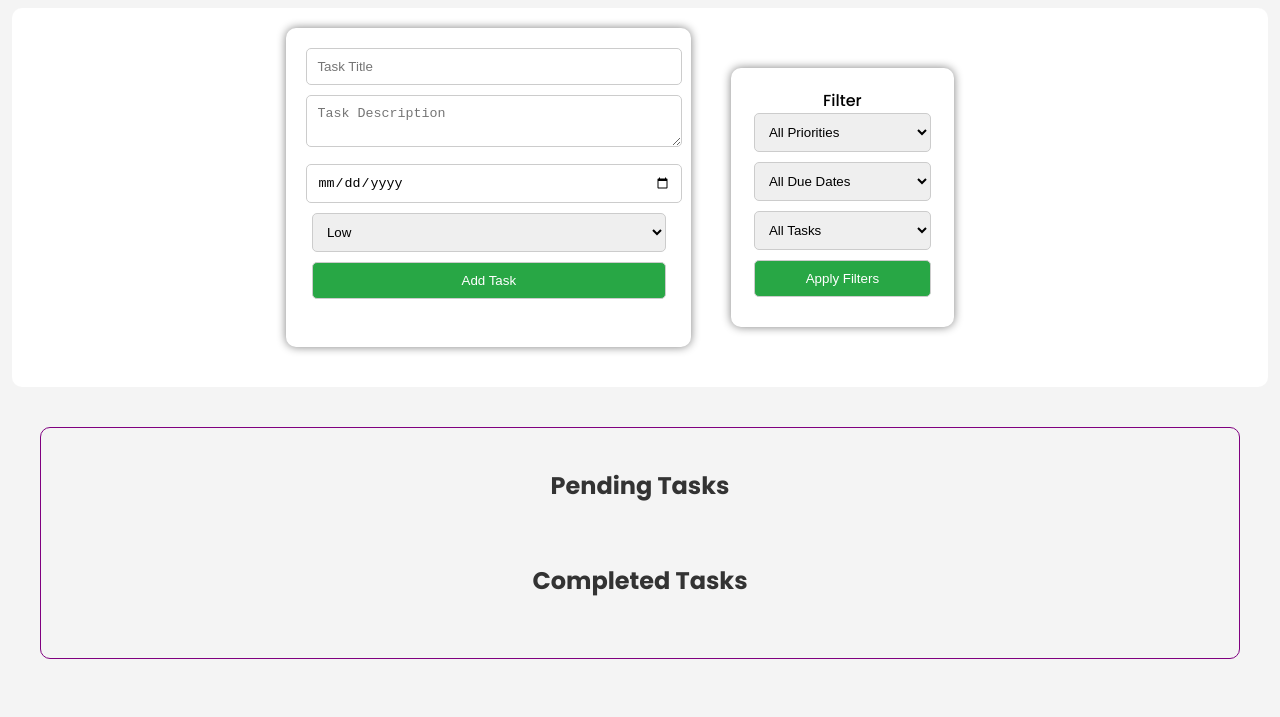
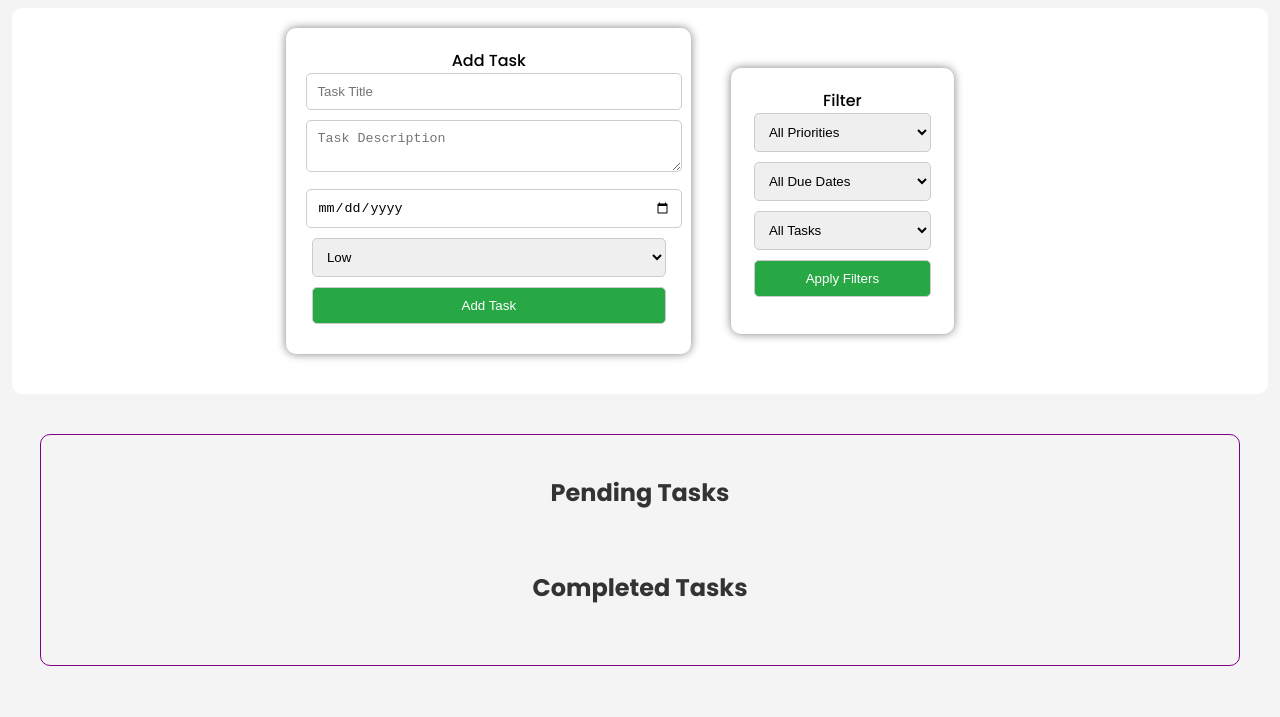
Before and after one commit to tha-deepakrajput/Task-Management-App, a plain HTML site: page index.html in a window 1280 px wide. Shown: the part 83-800 px from the top of the page. Drawn offline with Linux system fonts and the light colour scheme.

Commit message:
new text added

```diff
--- a/index.html
+++ b/index.html
@@ -10,6 +10,7 @@
     <h1>Task Management</h1>
     <div class="container">
         <form id="task-form">
+            <label for="task-title">Add Task</label>
             <input type="text" id="task-title" placeholder="Task Title" required>
             <textarea id="task-description" placeholder="Task Description"></textarea>
             <input type="date" id="task-due-date" required>
```
